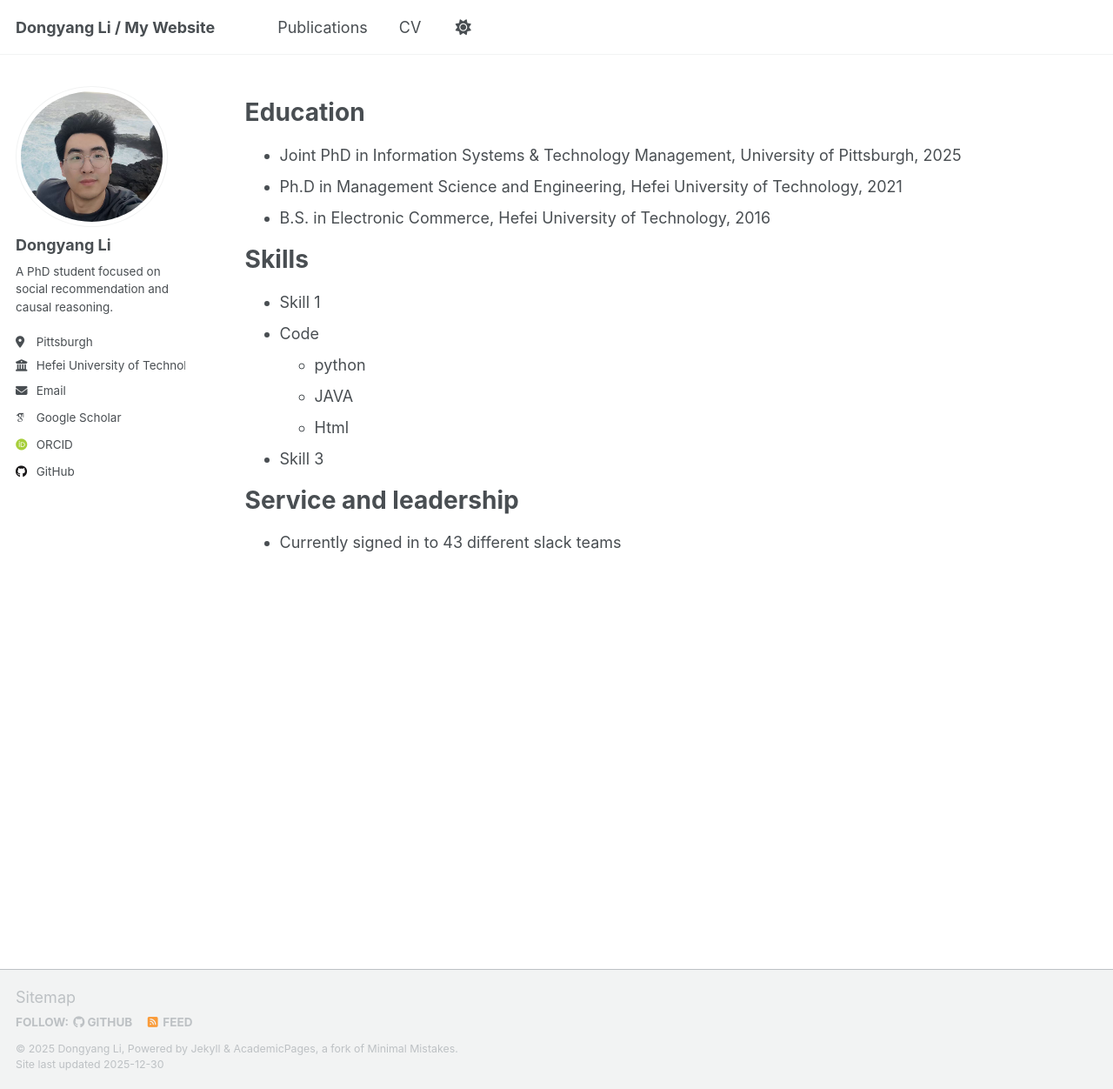
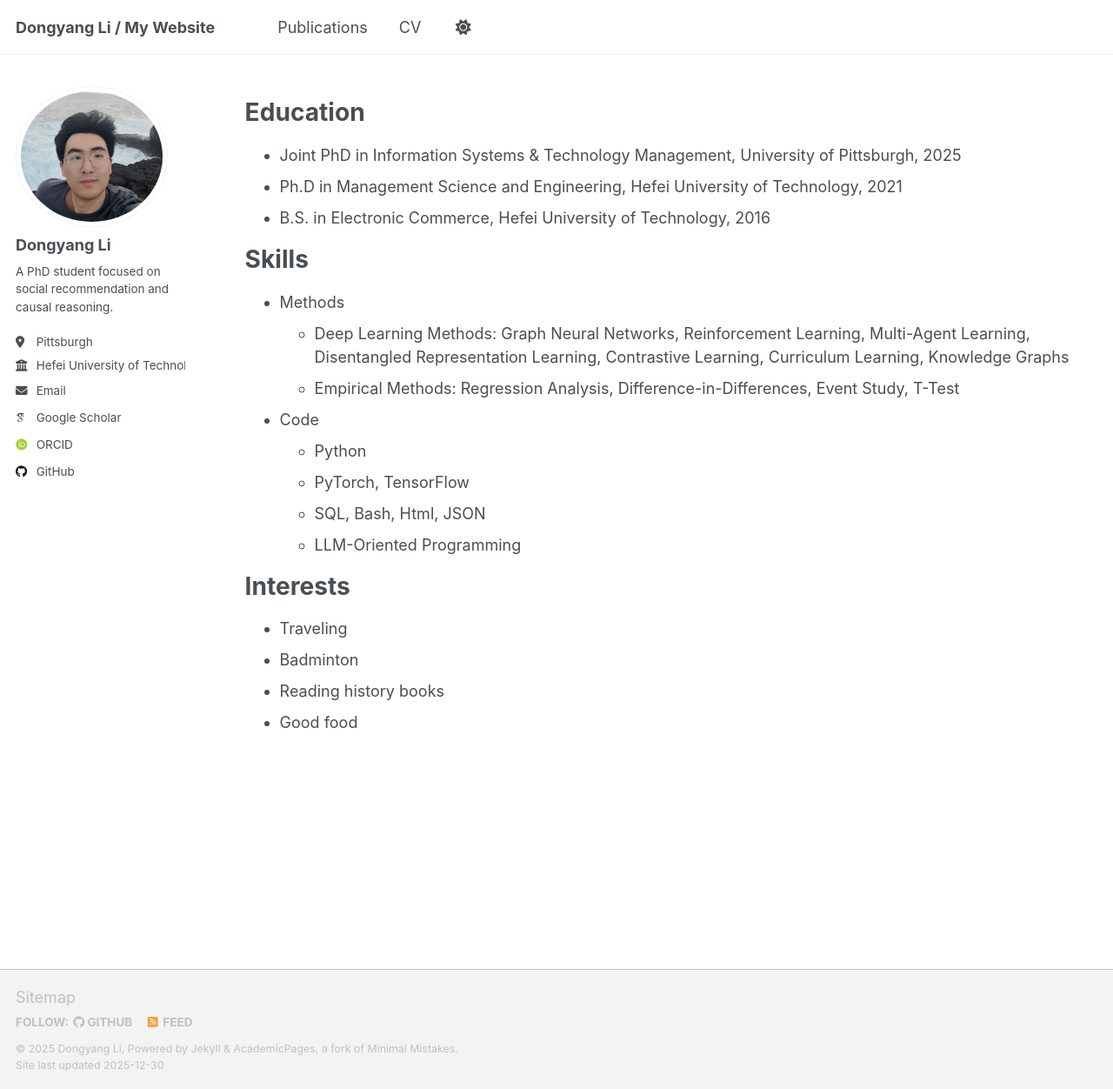
Before and after one commit to LDY911/my-website, a Jekyll site: the page built from _pages/cv.md, in a window 1280 px wide and 1252 px high. Shown: the whole window at 87% size. Built offline with Jekyll 4.4.1, drawn with Linux system fonts in a browser that asks for light colours; some web fonts are replaced; a script that is not in the unit is left out.

Commit message:
Revise skills and interests in CV
Updated skills section with detailed methods and interests.

```diff
--- a/_pages/cv.md
+++ b/_pages/cv.md
@@ -17,14 +17,19 @@ Education
 
 Skills
 ======
-* Skill 1
+* Methods
+  * Deep Learning Methods: Graph Neural Networks, Reinforcement Learning, Multi-Agent Learning, Disentangled Representation Learning, Contrastive Learning, Curriculum Learning, Knowledge Graphs
+  * Empirical Methods: Regression Analysis, Difference-in-Differences, Event Study, T-Test
 * Code
-  * python
-  * JAVA
-  * Html
-* Skill 3
+  * Python
+  * PyTorch, TensorFlow
+  * SQL, Bash, Html, JSON
+  * LLM-Oriented Programming
 
 
-Service and leadership
+Interests
 ======
-* Currently signed in to 43 different slack teams
+* Traveling
+* Badminton
+* Reading history books
+* Good food
```
